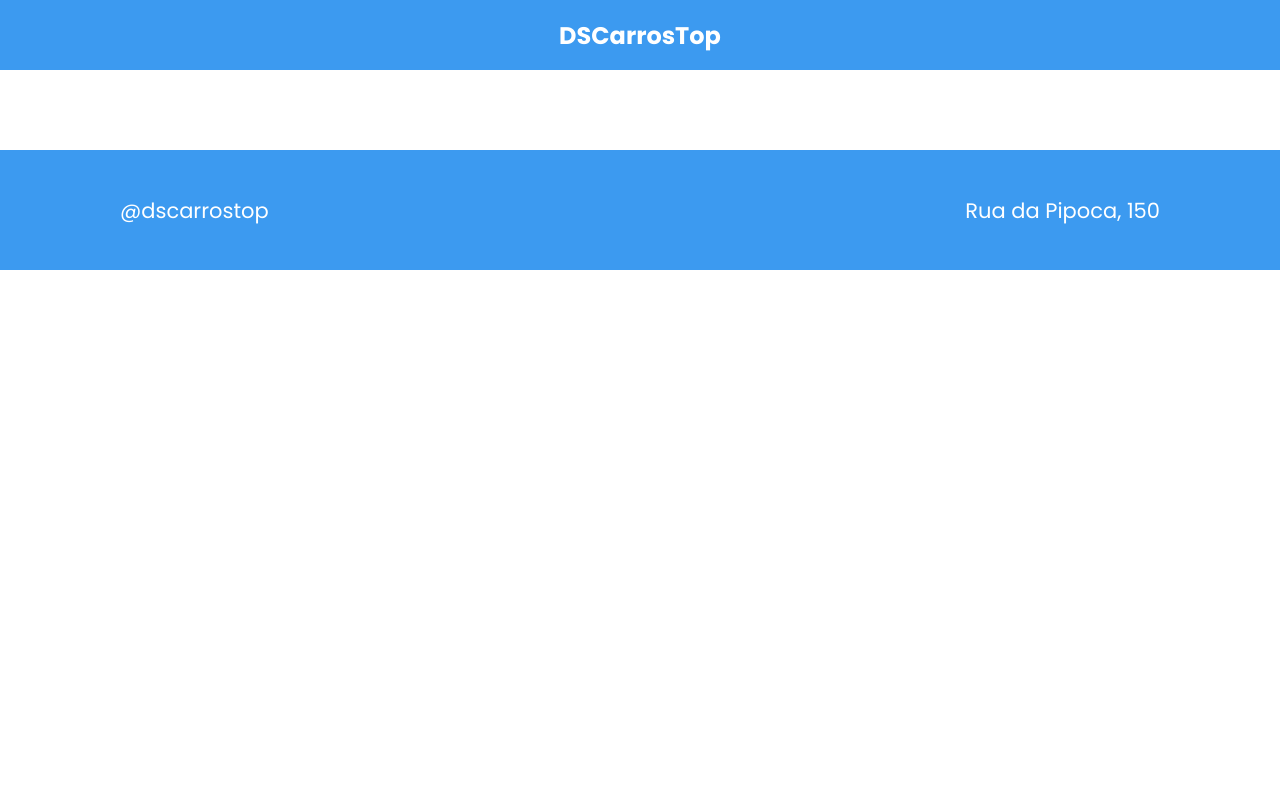
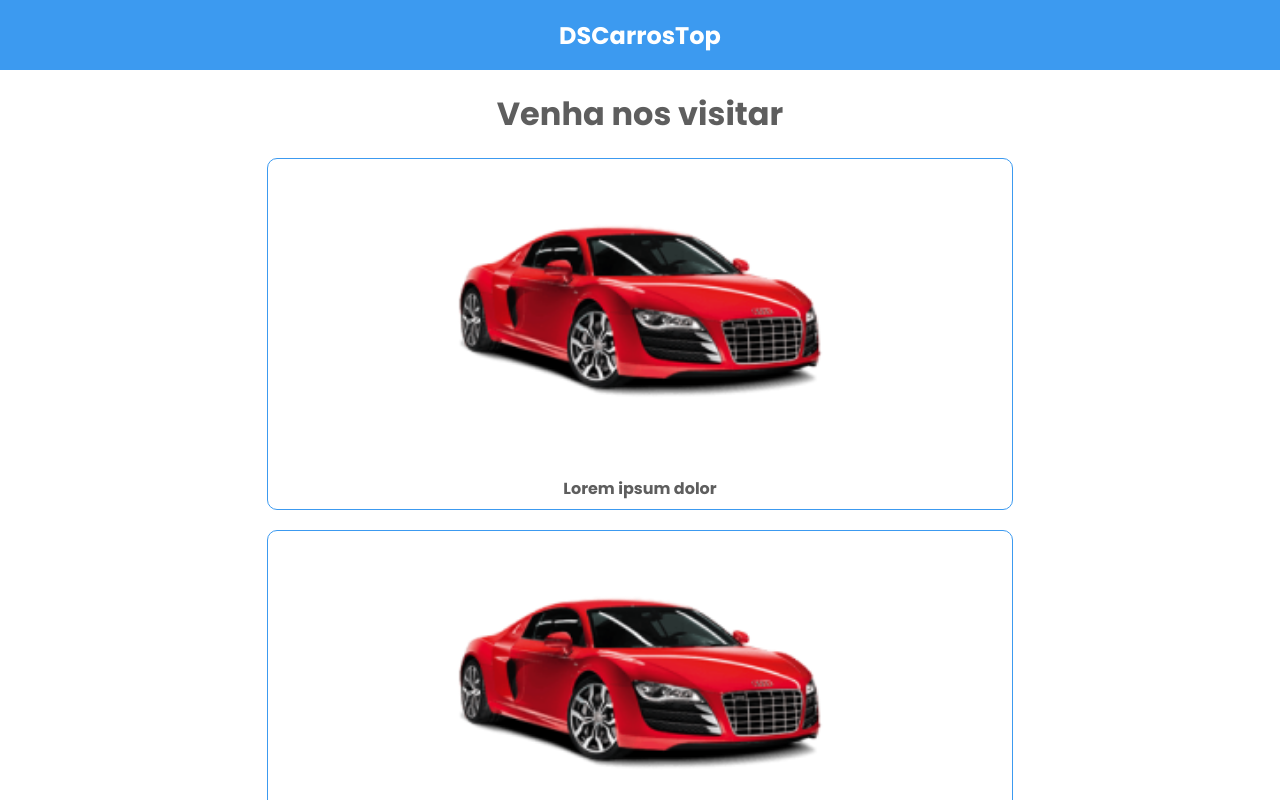
Before and after one commit to VictorOliveira28/desafio-components-react, a React (Vite) app: page / in a window 1280 px wide. Shown: the top 800 px of the page. Built offline with nearby package versions, Linux system fonts and the light colour scheme.

Commit message:
develop cards

```diff
--- a/src/App.tsx
+++ b/src/App.tsx
@@ -1,3 +1,5 @@
+import Cards from "./components/Cards";
+import Comments from "./components/Comments";
 import Footer from "./components/Footer";
 import Header from "./components/Header";
 
@@ -5,8 +7,18 @@ function App() {
   return (
     <>
       <Header />
-
-      <main></main>
+      <main>
+        <section id="ds-main-section-container">
+          <div className="ds-card-container">
+            <h2>Venha nos visitar</h2>
+            <Cards />
+            <Cards />
+          </div>
+        </section>
+        <section className="ds-comments-section-container">
+          <Comments />
+        </section>
+      </main>
       <Footer />
     </>
   );
--- /dev/null
+++ b/src/components/Cards/index.tsx
@@ -0,0 +1,13 @@
+import "./styles.css";
+import carImg from "../../assets/car-card.png";
+
+export default function Cards() {
+  return (
+    <>
+      <div className="ds-card">
+        <img src={carImg} alt="Car" />
+        <p>Lorem ipsum dolor</p>
+      </div>
+    </>
+  );
+}
--- /dev/null
+++ b/src/components/Cards/styles.css
@@ -0,0 +1,46 @@
+.ds-card {
+  display: flex;
+  flex-direction: column;
+  align-items: center;
+  text-align: center;
+  border: 1px solid var(--color-border);
+  border-radius: 10px;
+  height: 248px;
+  width: 280px;
+  margin-bottom: 20px;
+}
+
+.ds-card img {
+  width: 260px;
+  height: 194.46px;
+}
+
+.ds-card p {
+  font-size: 16px;
+  font-weight: 700;
+  font-family: "Poppins";
+  text-align: center;
+  color: var(--color-font-gray);
+  position: relative;
+  bottom: -25px;
+}
+
+@media (min-width: 320px) {
+  .ds-card img {
+    width: 391px;
+    height: 292px;
+  }
+}
+
+@media (min-width: 320px) {
+  ds-card p {
+    font-size: 20px;
+  }
+}
+
+@media (min-width: 320px) {
+  .ds-card {
+    height: 352px;
+    width: 746px;
+  }
+}
--- /dev/null
+++ b/src/components/Comments/index.tsx
@@ -0,0 +1,11 @@
+import "./styles.css";
+
+export default function Comments() {
+  return (
+    <>
+      <div className="ds-comments-section">
+        <h3>Oque estão dizendo</h3>
+      </div>
+    </>
+  );
+}
--- a/src/components/Footer/styles.css
+++ b/src/components/Footer/styles.css
@@ -1,10 +1,9 @@
 .ds-ft-container {
   background-color: var(--color-bg-tertiary);
   color: var(--color-font-white);
-  font-size: 21px;
+  font-size: 16px;
   height: 120px;
   max-width: 100%;
-  margin-top: 80px; /* REMOVER APÓS CONCLUSÃO */
   display: flex;
   align-items: center;
   text-align: center;
@@ -12,7 +11,7 @@
   flex-direction: column;
 }
 
-@media (min-width: 330px) {
+@media (min-width: 320px) {
   .ds-ft-container {
     display: flex;
     flex-direction: row;
--- a/src/components/Header/index.tsx
+++ b/src/components/Header/index.tsx
@@ -4,7 +4,9 @@ export default function Header() {
   return (
     <>
       <header>
-        <div className="ds-container">DSCarrosTop</div>
+        <div className="ds-container">
+          <h1>DSCarrosTop</h1>
+        </div>
       </header>
     </>
   );
--- a/src/components/Header/styles.css
+++ b/src/components/Header/styles.css
@@ -1,9 +1,5 @@
 .ds-container {
   background-color: var(--color-bg-tertiary);
-  color: var(--color-font-white);
-  font-weight: 700;
-  font-size: 20px;
-  font-family: "Poppins";
   max-width: 100%;
   height: 70px;
   display: flex;
@@ -11,9 +7,15 @@
   align-items: center;
 }
 
-@media (min-width: 330px) {
-  .ds-container {
-    max-width: 100%;
+.ds-container h1 {
+  color: var(--color-font-white);
+  font-weight: 700;
+  font-size: 20px;
+  font-family: "Poppins";
+}
+
+@media (min-width: 320px) {
+  .ds-container h1 {
     font-size: 24px;
   }
 }
--- a/src/index.css
+++ b/src/index.css
@@ -10,6 +10,8 @@
   --color-font-white: #fff;
   --color-font-blue: #3c9af0;
   --color-font-gray: #5e5e5e;
+
+  --color-border: #3c9af0;
 }
 
 a,
@@ -29,3 +31,29 @@ html,
 body {
   background-color: var(--color-bg-primary);
 }
+
+.ds-card-container {
+  display: flex;
+  flex-direction: column;
+  align-items: center;
+  justify-content: center;
+  text-align: center;
+}
+
+.ds-card-container h2 {
+  padding-top: 20px;
+  padding-bottom: 20px;
+  font-size: 20px;
+  color: var(--color-font-gray);
+}
+
+.ds-comments-section-container {
+  height: 692px;
+  background-color: var(--color-bg-secondary);
+}
+
+@media (min-width: 320px) {
+  .ds-card-container h2 {
+    font-size: 32px;
+  }
+}
```
Also changed, not shown: src/components/Comments/styles.css (added).
